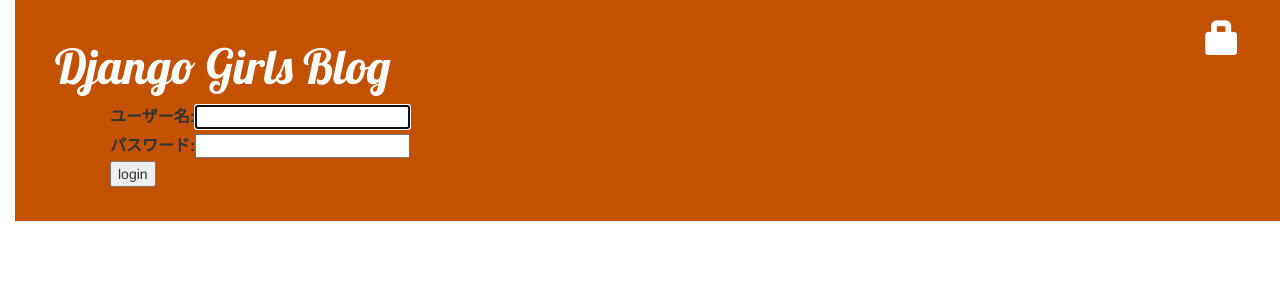
After one commit to erolian961/my-first-blog2, a Django app: page /accounts/login/ in a window 1280 px wide. The commit adds this page. Shown: the top 300 px of the page. Run offline with Django 3.2, Linux system fonts and the light colour scheme; some libraries are stand-ins or nearby versions.

Commit message:
myblog secure

```diff
--- a/blog/templates/blog/base.html
+++ b/blog/templates/blog/base.html
@@ -10,11 +10,13 @@
     </head>
     <body>
       <div class="page-header">
+        {% if user.is_authenticated %}
+          <a href="{% url 'post_new' %}" class="top-menu"><span class="glyphicon glyphicon-plus"></span></a>
+          <a href="{% url 'post_draft_list' %}" class="top-menu"><span class="glyphicon glyphicon-edit"></span></a>
+        {% else %}
+          <a href="{% url 'login' %}" class="top-menu"><span class="glyphicon glyphicon-lock"></span></a>
+        {% endif %}
           <h1><a href="/">Django Girls Blog</a></h1>
-          {% if user.is_authenticated %}
-              <a href="{% url 'post_new' %}" class="top-menu"><span class="glyphicon glyphicon-plus"></span></a>
-              <a href="{% url 'post_draft_list' %}" class="top-menu"><span class="glyphicon glyphicon-edit"></span></a>
-          {% endif %}
       <div class="content container">
           <div class="row">
             <div class="col-md-8">
--- /dev/null
+++ b/blog/templates/registration/login.html
@@ -0,0 +1,24 @@
+{% extends "blog/base.html" %}
+
+{% block content %}
+    {% if form.errors %}
+        <p>Your username and password didn't match. Please try again.</p>
+    {% endif %}
+
+    <form method="post" action="{% url 'login' %}">
+    {% csrf_token %}
+        <table>
+        <tr>
+            <td>{{ form.username.label_tag }}</td>
+            <td>{{ form.username }}</td>
+        </tr>
+        <tr>
+            <td>{{ form.password.label_tag }}</td>
+            <td>{{ form.password }}</td>
+        </tr>
+        </table>
+
+        <input type="submit" value="login" />
+        <input type="hidden" name="next" value="{{ next }}" />
+    </form>
+{% endblock %}
--- a/blog/views.py
+++ b/blog/views.py
@@ -4,6 +4,7 @@ from django.utils import timezone
 from django.shortcuts import render, get_object_or_404
 from .forms import PostForm
 from django.shortcuts import redirect
+from django.contrib.auth.decorators import login_required
 
 # Create your views here.
 def post_list(request):
@@ -14,6 +15,7 @@ def post_detail(request, pk):
     post = get_object_or_404(Post, pk=pk)
     return render(request, 'blog/post_detail.html', {'post': post})
 
+@login_required
 def post_new(request):
     if request.method == "POST":
         form = PostForm(request.POST)
@@ -26,6 +28,7 @@ def post_new(request):
         form = PostForm()
     return render(request, 'blog/post_edit.html', {'form': form})
 
+@login_required
 def post_edit(request, pk):
     post = get_object_or_404(Post, pk=pk)
     if request.method == "POST":
@@ -40,15 +43,18 @@ def post_edit(request, pk):
         form = PostForm(instance=post)
     return render(request, 'blog/post_edit.html', {'form': form})
 
+@login_required
 def post_draft_list(request):
     posts = Post.objects.filter(published_date__isnull=True).order_by('created_date')
     return render(request, 'blog/post_draft_list.html', {'posts': posts})
 
+@login_required
 def post_publish(request, pk):
     post = get_object_or_404(Post, pk=pk)
     post.publish()
     return redirect('post_detail', pk=pk)
 
+@login_required
 def post_remove(request, pk):
     post = get_object_or_404(Post, pk=pk)
     post.delete()
--- a/mysite/settings.py
+++ b/mysite/settings.py
@@ -121,3 +121,5 @@ USE_TZ = True
 
 STATIC_URL = '/static/'
 STATIC_ROOT = os.path.join(BASE_DIR, 'static')
+
+LOGIN_REDIRECT_URL = '/'
--- a/mysite/urls.py
+++ b/mysite/urls.py
@@ -15,10 +15,14 @@ Including another URLconf
 """
 #　urlresolverで使用されるパターンのリストが含まれています。
 
+from django.urls import path, include
 from django.contrib import admin
-from django.urls import path,include
+
+from django.contrib.auth import views
 
 urlpatterns = [
     path('admin/', admin.site.urls),
-    path('',include('blog.urls')),
+    path('accounts/login/', views.LoginView.as_view(), name='login'),
+    path('accounts/logout/', views.LogoutView.as_view(next_page='/'), name='logout'),
+    path('', include('blog.urls')),
 ]
```
